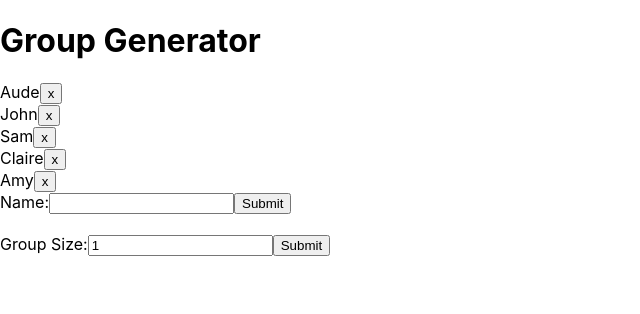
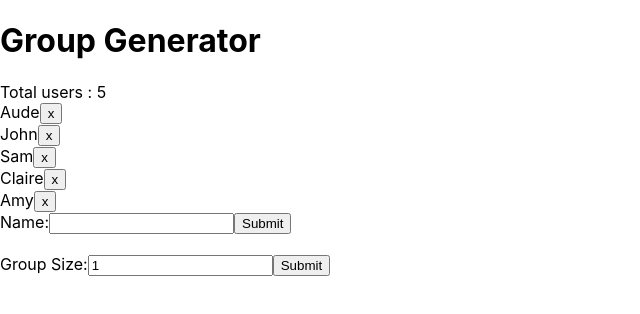
Before and after one commit to audefaucheux/group-generator, a React (Create React App) app: page / in a window 1280 px wide. Shown: the top 314 px of the page, without its empty margins (0-640 px from the left). Built offline with nearby package versions, Linux system fonts and the light colour scheme.

Commit message:
add usersStub in seperate file

```diff
--- a/src/UsersList/UsersList.js
+++ b/src/UsersList/UsersList.js
@@ -9,6 +9,7 @@ const UsersList = ({ users, setUsers }) => {
 
   return (
     <div>
+      Total users : {users.length}
       {users.map((user, index) => (
         <User
           key={index}
```
Also changed, not shown: 1 other file (tests, documents, lock files or other folders).
